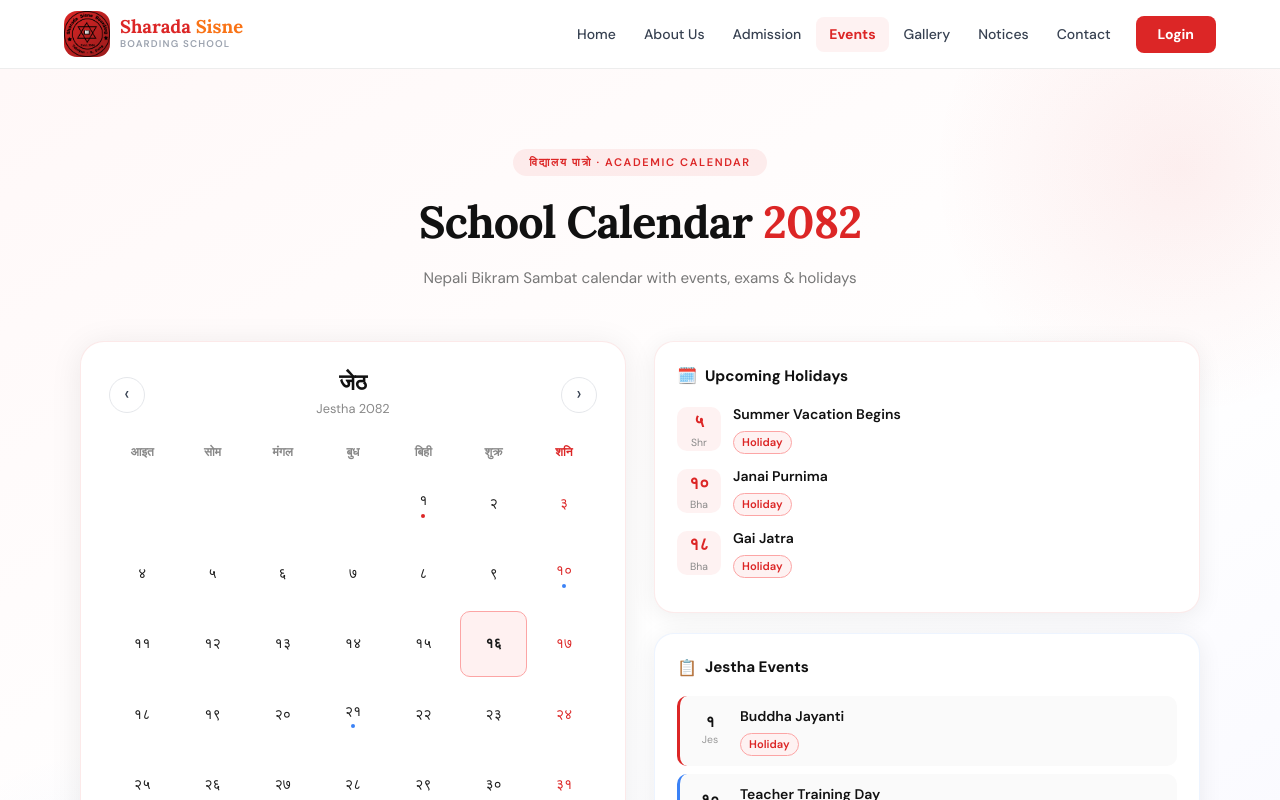
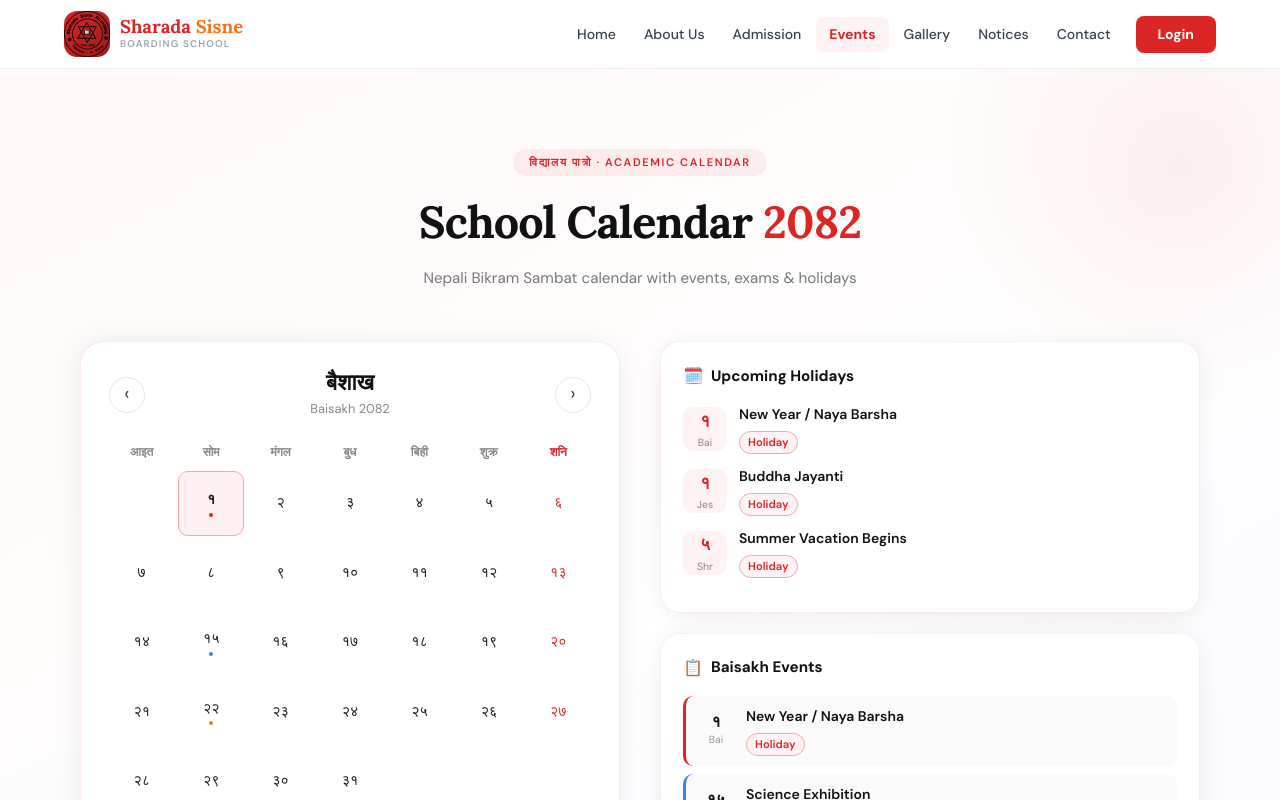
Before and after one commit to jeevandangi/sharadasisneboarding, a React (Vite) app: page /events in a window 1280 px wide. Shown: the top 800 px of the page. Built offline with nearby package versions, Linux system fonts and the light colour scheme.

Commit message:
New Upate

```diff
--- a/src/pages/Events.jsx
+++ b/src/pages/Events.jsx
@@ -4,11 +4,10 @@ import { motion, AnimatePresence } from "framer-motion";
 // ─── Nepali (BS) Calendar Engine ──────────────────────────────────────────────
 // Days in each month of BS years 2079–2086
 const BS_MONTHS_DATA = {
-    2079: [31, 32, 31, 32, 31, 30, 30, 30, 29, 29, 30, 30],
-    2080: [31, 31, 32, 32, 31, 30, 30, 30, 29, 30, 30, 30],
-    2081: [31, 31, 32, 31, 31, 31, 30, 29, 30, 29, 30, 30],
-    2082: [31, 32, 31, 32, 31, 30, 30, 30, 29, 29, 30, 31],
-    2083: [30, 32, 31, 32, 31, 30, 30, 30, 29, 30, 29, 31],
+
+
+    2082: [31, 31, 32, 31, 31, 31, 30, 29, 30, 29, 30, 30],
+    2083: [31, 31, 32, 31, 31, 31, 30, 29, 30, 29, 30, 30],
     2084: [31, 31, 32, 31, 31, 31, 30, 29, 30, 29, 30, 30],
     2085: [31, 31, 32, 32, 31, 30, 30, 29, 30, 29, 30, 30],
     2086: [31, 32, 31, 32, 31, 30, 30, 30, 29, 29, 30, 30],
@@ -30,8 +29,8 @@ function adToBS(adYear, adMonth, adDay) {
     const given = new Date(adYear, adMonth - 1, adDay);
     let diffDays = Math.round((given - refAD) / 86400000);
 
-    let bsYear = 2000, bsMonth = 1, bsDay = 1;
-    for (let y = 2000; y <= 2090; y++) {
+    let bsYear = 2082, bsMonth = 1, bsDay = 1;
+    for (let y = 2082; y <= 2090; y++) {
         const months = BS_MONTHS_DATA[y] || BS_MONTHS_DATA[2086];
         for (let m = 0; m < 12; m++) {
             if (diffDays <= months[m]) { bsDay = diffDays; return { year: y, month: m + 1, day: bsDay }; }
@@ -45,7 +44,7 @@ function adToBS(adYear, adMonth, adDay) {
 function bsMonthStartDay(bsYear, bsMonth) {
     // Find AD date of 1 Baisakh of given BS year by reverse mapping
     // We use a known reference: 1 Baisakh 2080 BS = 14 April 2023 AD
-    const ref = { bsYear: 2080, bsMonth: 1, adYear: 2023, adMonth: 4, adDay: 14 };
+    const ref = { bsYear: 2082, bsMonth: 1, adYear: 2025, adMonth: 4, adDay: 14 };
     let days = 0;
     if (bsYear > ref.bsYear || (bsYear === ref.bsYear && bsMonth > ref.bsMonth)) {
         for (let y = ref.bsYear; y <= bsYear; y++) {
@@ -170,7 +169,7 @@ export default function Events() {
                     <p style={s.subtitle}>Nepali Bikram Sambat calendar with events, exams & holidays</p>
                 </motion.div>
 
-                <div style={s.grid}>
+                <div className=" sm:grid  sm:grid-cols-2 flex gap-10 flex-col">
                     {/* ── LEFT: Nepali Calendar ── */}
                     <motion.div style={s.calCard} variants={fadeUp} initial="hidden" animate="visible" custom={1}>
                         {/* Month nav */}
@@ -364,7 +363,7 @@ const s = {
     titleRed: { color: "#dc2626" },
     subtitle: { fontSize: "0.95rem", color: "#777", margin: 0 },
 
-    grid: { display: "grid", gridTemplateColumns: "1fr 1fr", gap: "28px", alignItems: "start" },
+    grid: { display: "grid", gridTemplateColumns: "1fr", gap: "28px", alignItems: "start" },
 
     // Calendar card
     calCard: {
```
